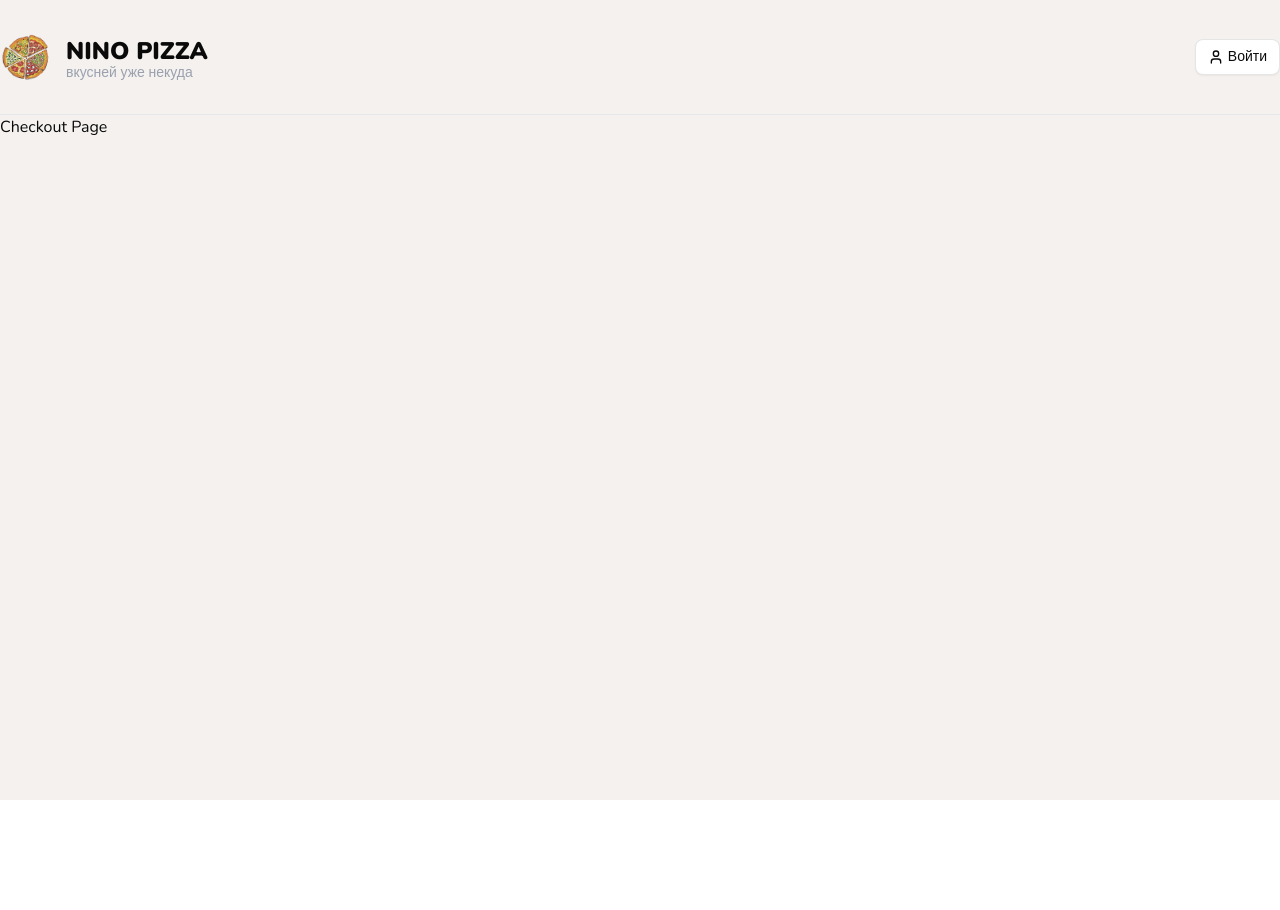
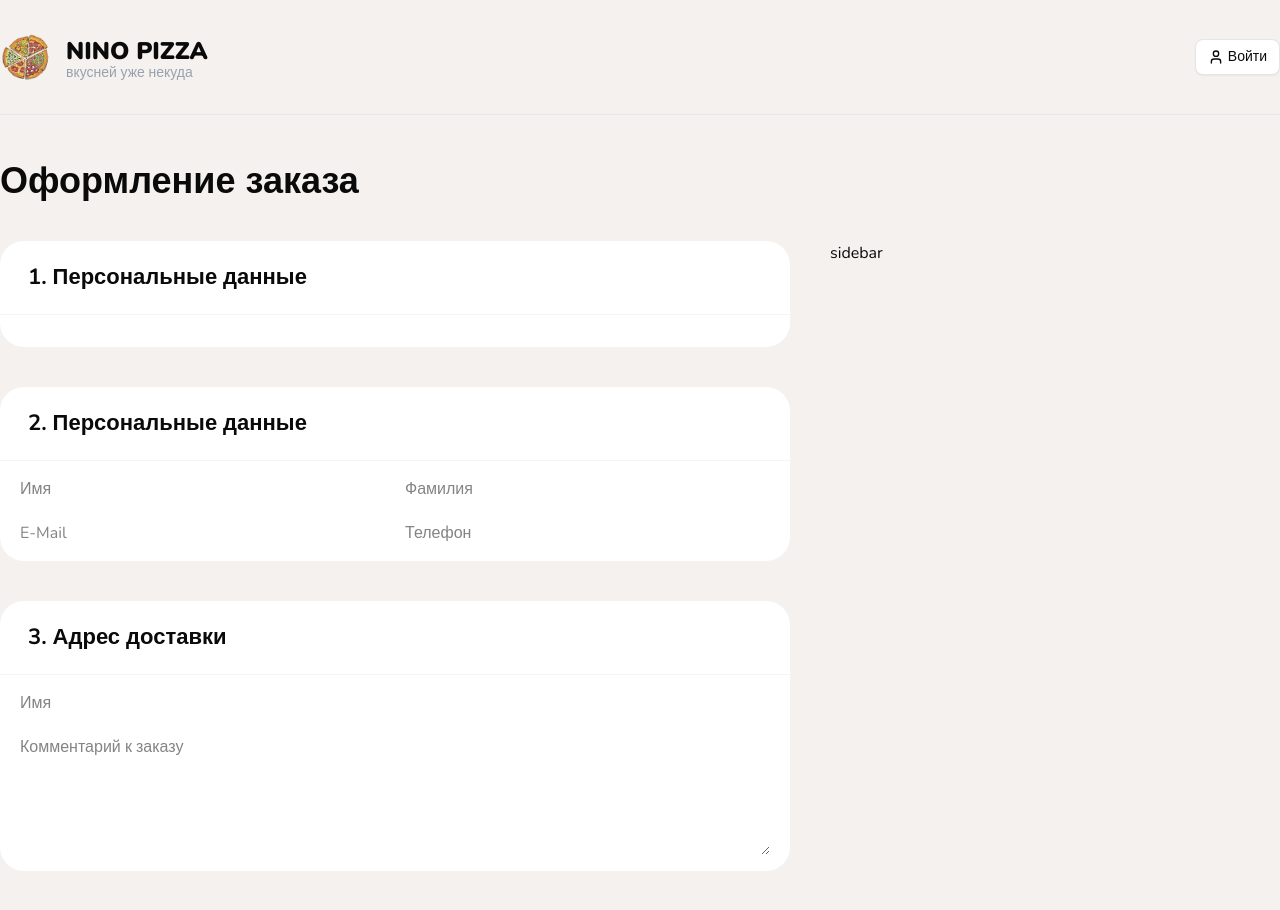
Before and after one commit to evkondr/nino-pizza, a Next.js app: page /checkout in a window 1280 px wide. Shown: the top 910 px of the page. Before the commit the page ends 800 px from the top, so only its background shows below. Built offline with nearby package versions, Linux system fonts and the light colour scheme; no server answers.

Commit message:
feat: add sections WhiteBlock in CheckoutPage

```diff
--- a/src/app/(checkout)/checkout/page.tsx
+++ b/src/app/(checkout)/checkout/page.tsx
@@ -1,5 +1,32 @@
-export default function Checkout() {
+import { Container, Title } from "@/shared";
+import { WhiteBlock } from "@/shared/WhiteBlock";
+
+export default function CheckoutPage() {
   return (
-    <div>Checkout Page</div>
+    <Container className="mt-10">
+      <Title text="Оформление заказа" className="font-extrabold mb-8 text-[36px]" />
+      <div className="flex gap-10">
+        <div className="flex flex-col gap-10 flex-1 mb-20">
+          <WhiteBlock title="1. Персональные данные"></WhiteBlock>
+          <WhiteBlock title="2. Персональные данные">
+            <div className="grid grid-cols-2 gap-5">
+              <input name="firstName" className="text-base" placeholder="Имя" />
+              <input name="lastName" className="text-base" placeholder="Фамилия" />
+              <input name="email" className="text-base" placeholder="E-Mail" />
+              <input name="phone" className="text-base" placeholder="Телефон" />
+            </div>
+          </WhiteBlock>
+          <WhiteBlock title="3. Адрес доставки">
+            <div className="flex flex-col gap-5">
+              <input name="firstName" className="text-base" placeholder="Имя" />
+              <textarea name="comment" className="text-base" placeholder="Комментарий к заказу" rows={5}/>
+            </div>
+          </WhiteBlock>
+        </div>
+        <div className="w-[450px]">
+          sidebar
+        </div>
+      </div>
+    </Container>
   );
 }
```
